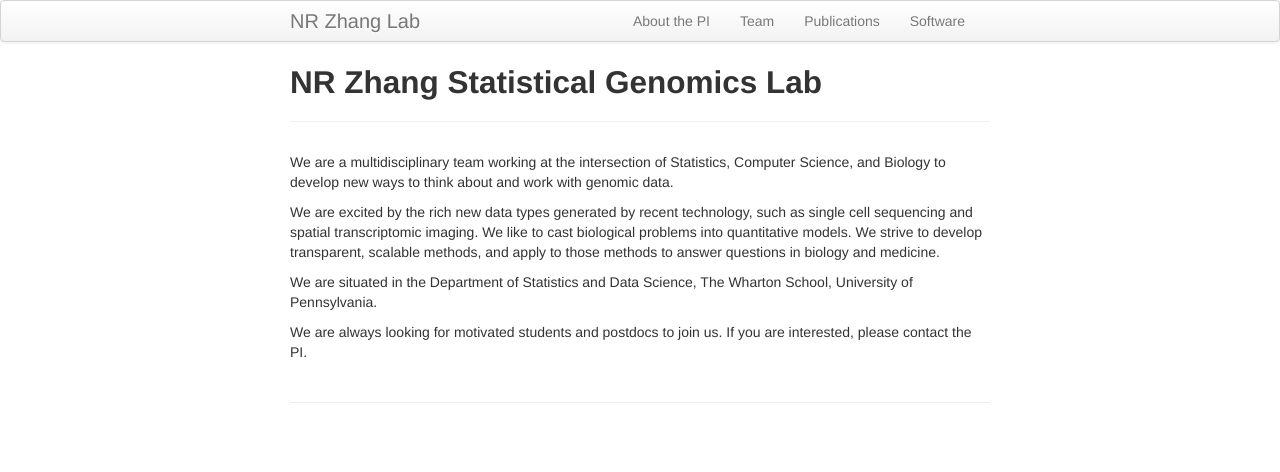
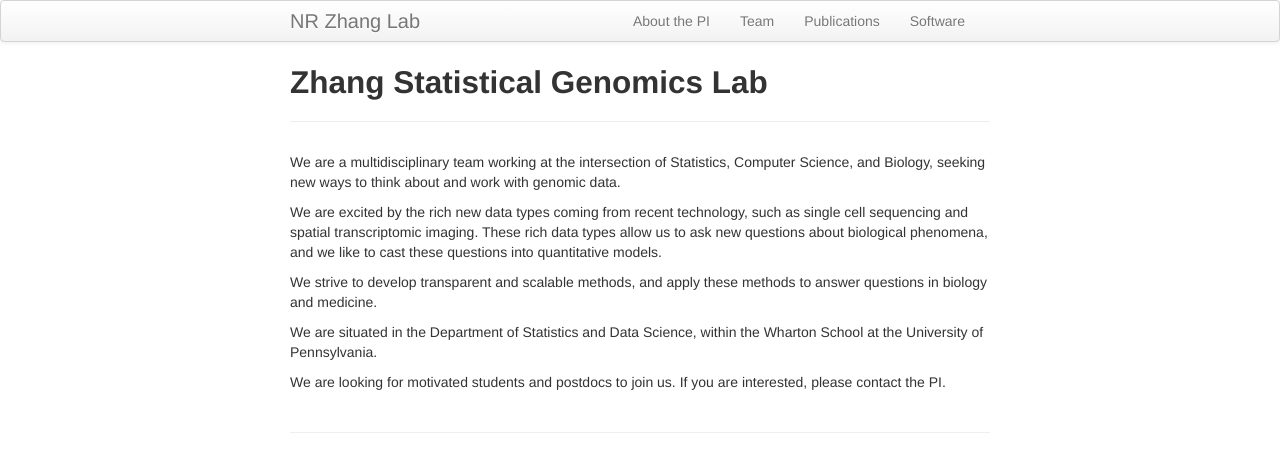
Before and after one commit to nzhanglab/nzhanglab.github.io, a Jekyll site: the page built from index.md, in a window 1280 px wide. Shown: the top 472 px of the page. Built offline with Jekyll 4.4.1, drawn with Linux system fonts in a browser that asks for light colours.

Commit message:
changed index.md

```diff
--- a/index.md
+++ b/index.md
@@ -1,13 +1,15 @@
 ---
 layout: page
-title: NR Zhang Statistical Genomics Lab
+title: Zhang Statistical Genomics Lab
 description: NR Zhang Lab Website
 ---
 
-We are a multidisciplinary team working at the intersection of Statistics, Computer Science, and Biology to develop new ways to think about and work with genomic data.
+We are a multidisciplinary team working at the intersection of Statistics, Computer Science, and Biology, seeking new ways to think about and work with genomic data.
 
-We are excited by the rich new data types generated by recent technology, such as single cell sequencing  and spatial transcriptomic imaging. We like to cast biological problems into quantitative models.  We strive to develop transparent, scalable methods, and apply to those methods to answer questions in biology and medicine.
+We are excited by the rich new data types coming from recent technology, such as single cell sequencing  and spatial transcriptomic imaging. These rich data types allow us to ask new questions about biological phenomena, and we like to cast these questions into quantitative models.
 
-We are situated in the Department of Statistics and Data Science, The Wharton School, University of Pennsylvania.
+We strive to develop transparent and scalable methods, and apply these methods to answer questions in biology and medicine.
 
-We are always looking for motivated students and postdocs to join us.  If you are interested, please contact the PI.
+We are situated in the Department of Statistics and Data Science, within the Wharton School at the University of Pennsylvania.
+
+We are looking for motivated students and postdocs to join us.  If you are interested, please contact the PI.
```
